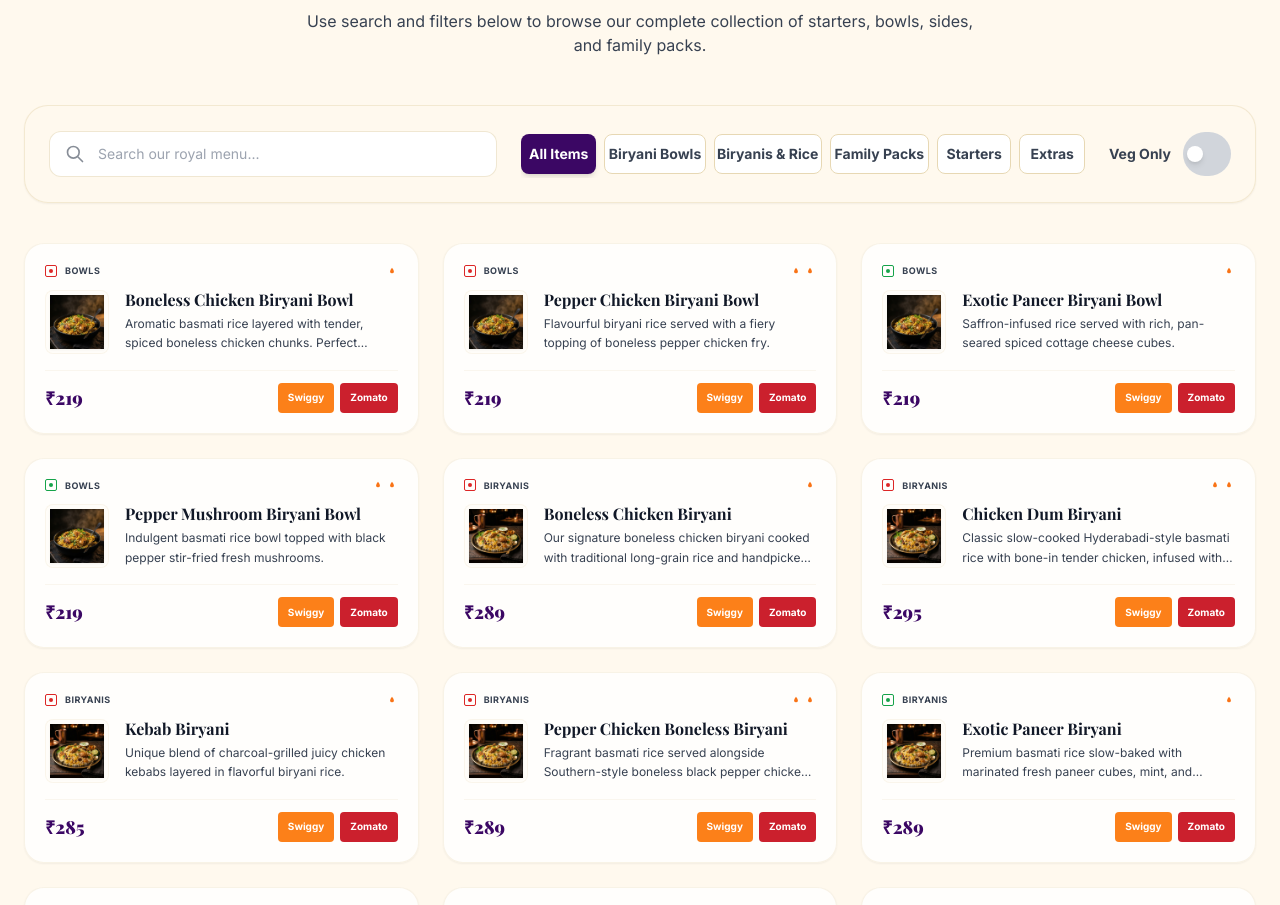
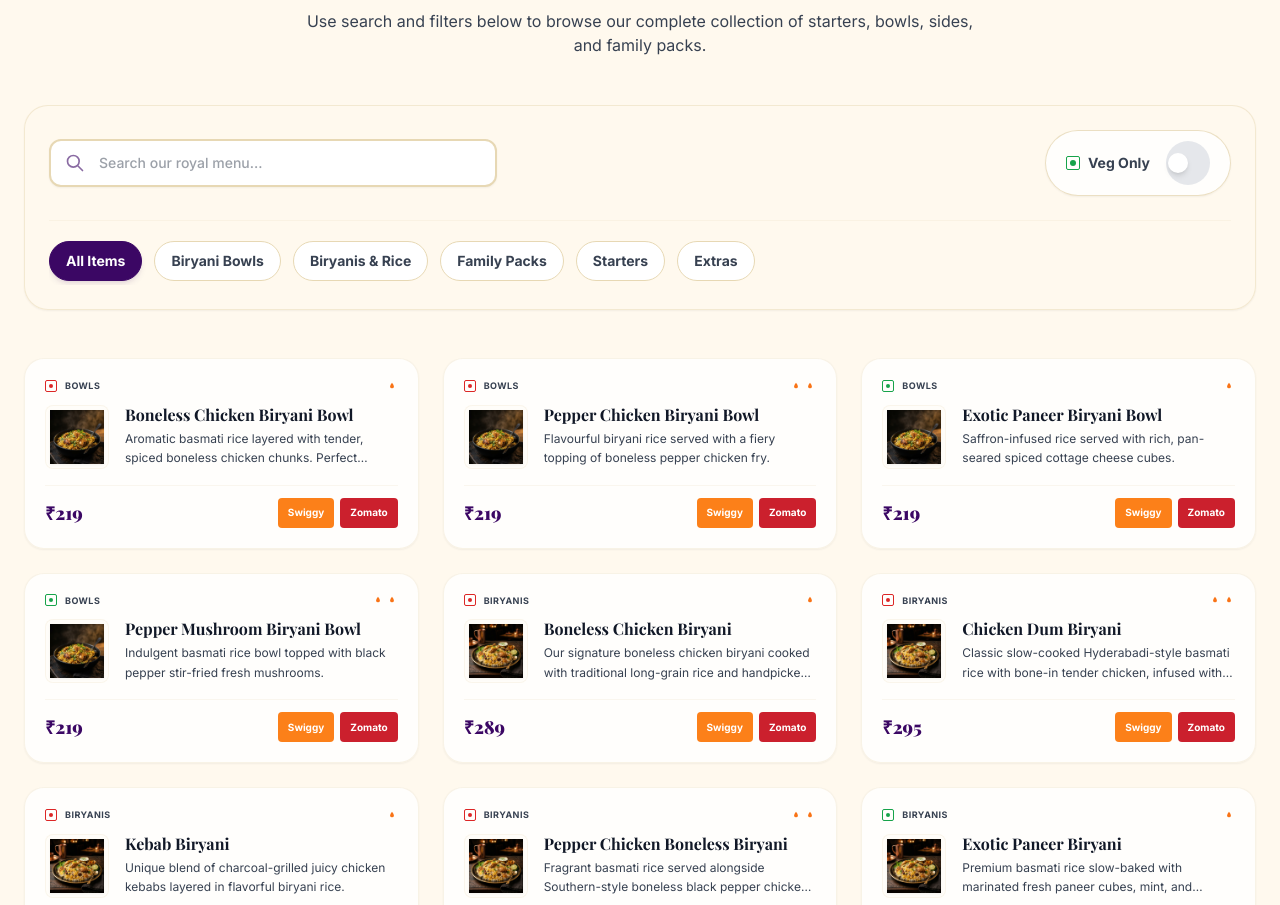
Before and after one commit to pardeep-thakur/thalairaj, a Next.js app: page / in a window 1280 px wide. Shown: the part 1423-2328 px from the top of the page. Built offline with nearby package versions, Linux system fonts and the light colour scheme; a web font is replaced by a local one.

Commit message:
feat: implement MenuGrid component with interactive filtering and initialize global styles

```diff
--- a/app/globals.css
+++ b/app/globals.css
@@ -110,3 +110,13 @@ p, li, td {
   -webkit-backdrop-filter: blur(16px);
   border: 1px solid rgba(231, 216, 180, 0.4);
 }
+
+/* Hide scrollbar for Chrome, Safari and Opera */
+.no-scrollbar::-webkit-scrollbar {
+  display: none;
+}
+/* Hide scrollbar for IE, Edge and Firefox */
+.no-scrollbar {
+  -ms-overflow-style: none;  /* IE and Edge */
+  scrollbar-width: none;  /* Firefox */
+}
--- a/components/MenuGrid.tsx
+++ b/components/MenuGrid.tsx
@@ -381,11 +381,13 @@ export default function MenuGrid() {
         </div>
 
           {/* Explorer Filter Controls */}
-          <div className="glass-panel p-6 rounded-[24px] mb-10 flex flex-col lg:flex-row gap-6 items-center justify-between shadow-sm">
+          <div className="glass-panel p-6 rounded-[24px] mb-12 flex flex-col gap-6 shadow-sm">
+            {/* Top Row: Search and Veg Toggle */}
+            <div className="flex flex-col md:flex-row gap-4 items-center justify-between w-full">
               {/* Search Box */}
-            <div className="relative w-full lg:max-w-md">
+              <div className="relative w-full md:max-w-md">
                 <svg
-                className="absolute left-4 top-1/2 -translate-y-1/2 w-5 h-5 text-text-secondary/60"
+                  className="absolute left-4 top-1/2 -translate-y-1/2 w-5 h-5 text-purple-brand/60"
                   fill="none"
                   viewBox="0 0 24 24"
                   stroke="currentColor"
@@ -402,44 +404,52 @@ export default function MenuGrid() {
                   placeholder="Search our royal menu..."
                   value={searchKeyword}
                   onChange={(e) => setSearchKeyword(e.target.value)}
-                className="w-full pl-12 pr-4 py-3 bg-white rounded-xl border border-gold-border/60 focus:border-purple-brand focus:ring-1 focus:ring-purple-brand outline-none transition-all text-sm"
+                  className="w-full pl-12 pr-4 py-3 bg-white rounded-xl border-2 border-gold-border focus:border-purple-brand focus:ring-2 focus:ring-purple-brand/20 outline-none transition-all text-sm font-medium text-text-primary shadow-sm placeholder-text-secondary/50 focus:bg-white"
                 />
               </div>
 
-            {/* Category Slider Tabs */}
-            <div className="w-full overflow-x-auto no-scrollbar py-1 flex items-center gap-2 max-w-full lg:justify-center">
+              {/* Veg Switch - Aligned on the right on larger screens, next to/below search on mobile */}
+              <div className="flex items-center justify-between md:justify-start gap-4 bg-white/80 px-5 py-2.5 rounded-full border border-gold-border/80 shadow-sm shrink-0 w-full md:w-auto">
+                <div className="flex items-center gap-2">
+                  <span className="w-3.5 h-3.5 rounded-sm flex items-center justify-center border border-green-600 p-[1.5px] shrink-0">
+                    <span className="w-1.5 h-1.5 rounded-full bg-green-600" />
+                  </span>
+                  <span className="text-sm font-bold text-text-secondary">Veg Only</span>
+                </div>
+                <button
+                  role="switch"
+                  aria-checked={isVegOnly}
+                  onClick={() => setIsVegOnly(!isVegOnly)}
+                  className={`w-11 h-6 rounded-full p-0.5 transition-all duration-300 focus-visible:outline-none relative ${
+                    isVegOnly ? "bg-green-600" : "bg-gray-200"
+                  }`}
+                >
+                  <div
+                    className={`w-5 h-5 rounded-full bg-white shadow-md transform transition-all duration-300 ${
+                      isVegOnly ? "translate-x-5" : "translate-x-0"
+                    }`}
+                  />
+                </button>
+              </div>
+            </div>
+
+            {/* Bottom Row: Category Slider Tabs (Horizontally scrollable) */}
+            <div className="relative w-full border-t border-gold-border/20 pt-4">
+              <div className="w-full overflow-x-auto no-scrollbar flex items-center gap-3 py-1 scroll-smooth snap-x">
                 {categories.map((tab) => (
                   <button
                     key={tab.id}
                     onClick={() => setActiveCategory(tab.id)}
-                  className={`px-4 py-2 rounded-lg text-xs md:text-sm font-bold whitespace-nowrap transition-all focus-visible:outline-none min-h-[40px] flex items-center justify-center ${
+                    className={`snap-start shrink-0 px-4 py-2 rounded-full text-xs md:text-sm font-bold whitespace-nowrap transition-all focus-visible:outline-none min-h-[40px] flex items-center justify-center border ${
                       activeCategory === tab.id
-                      ? "bg-purple-brand text-white shadow-md"
-                      : "bg-white text-text-secondary border border-gold-border hover:bg-gold-light/40"
+                        ? "bg-purple-brand text-white border-purple-brand shadow-md shadow-purple-brand/10"
+                        : "bg-white text-text-secondary border-gold-border hover:bg-gold-light/20"
                     }`}
                   >
                     {tab.label}
                   </button>
                 ))}
               </div>
-
-            {/* Veg Switch */}
-            <div className="flex items-center gap-3 shrink-0">
-              <span className="text-sm font-bold text-text-secondary">Veg Only</span>
-              <button
-                role="switch"
-                aria-checked={isVegOnly}
-                onClick={() => setIsVegOnly(!isVegOnly)}
-                className={`w-12 h-6 rounded-full p-1 transition-all duration-300 focus-visible:outline-none ${
-                  isVegOnly ? "bg-green-600" : "bg-gray-300"
-                }`}
-              >
-                <div
-                  className={`w-4 h-4 rounded-full bg-white shadow-md transform transition-all duration-300 ${
-                    isVegOnly ? "translate-x-6" : "translate-x-0"
-                  }`}
-                />
-              </button>
             </div>
           </div>
 
```
Lines whose indentation alone changed are shown as unchanged.
